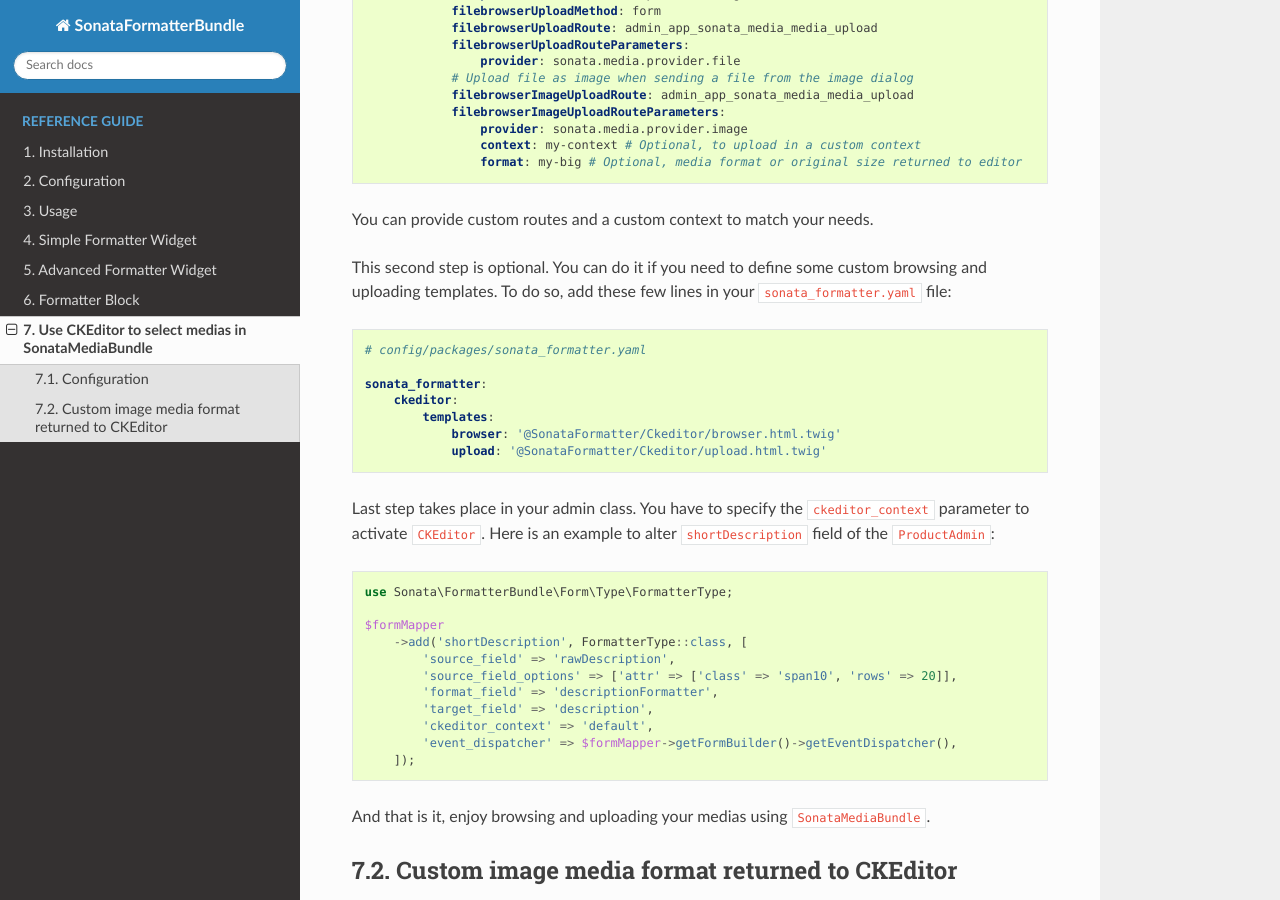
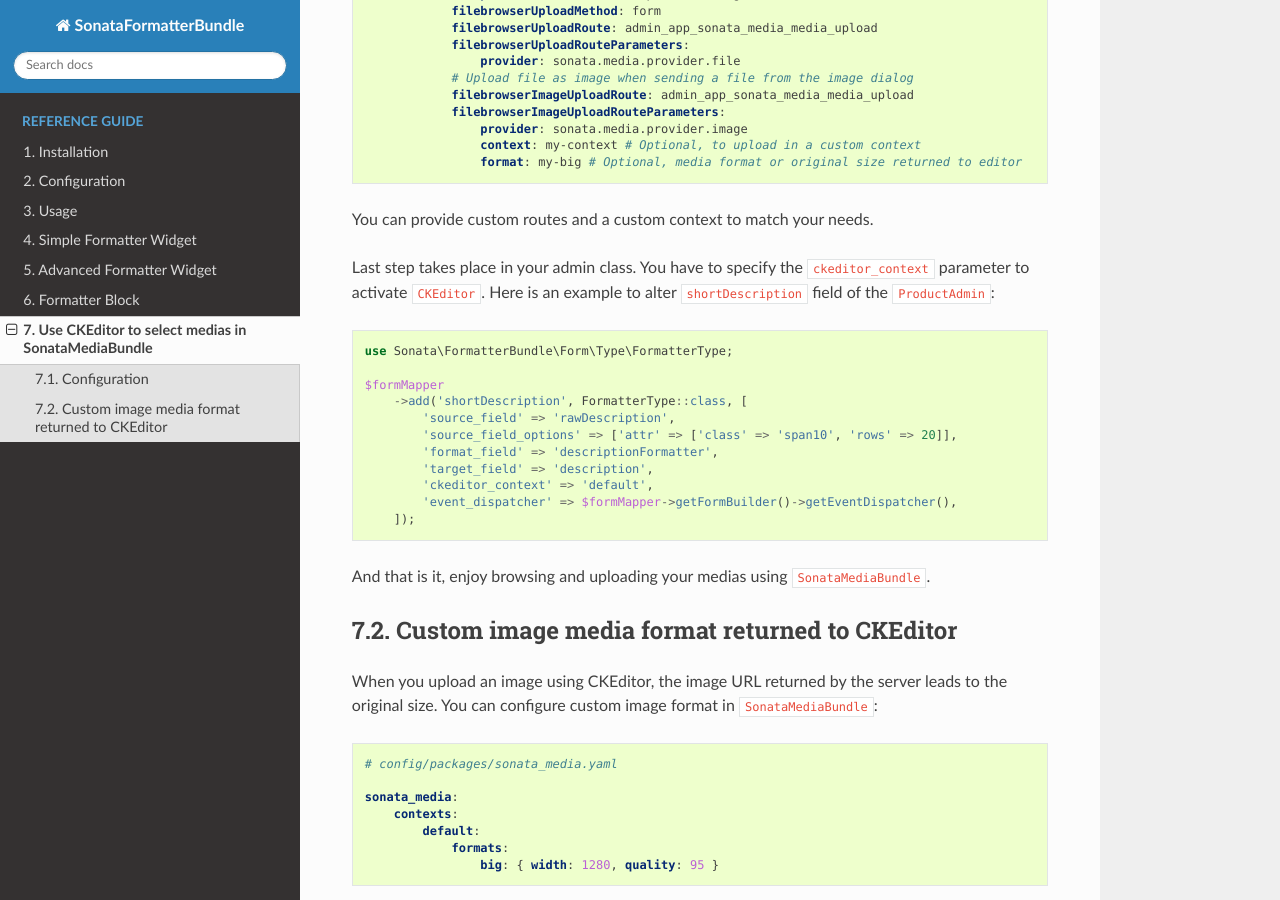
Before and after one commit to sonata-project/SonataFormatterBundle, a Sphinx documentation site: the page built from docs/reference/ckeditor_medias.rst, in a window 1280 px wide and 900 px high, scrolled down 826 px. Built offline with Sphinx 7.4.7 and the Read the Docs theme 2.0.0, drawn with Linux system fonts in a browser that asks for light colours.

Commit message:
Update docs

```diff
--- a/docs/reference/ckeditor_medias.rst
+++ b/docs/reference/ckeditor_medias.rst
@@ -53,20 +53,6 @@
                     format: my-big # Optional, media format or original size returned to editor
 
 You can provide custom routes and a custom context to match your needs.
-
-This second step is optional. You can do it if you need to define some
-custom browsing and uploading templates. To do so, add these few lines
-in your ``sonata_formatter.yaml`` file:
-
-.. code-block:: yaml
-
-  # config/packages/sonata_formatter.yaml
-
-  sonata_formatter:
-      ckeditor:
-          templates:
-              browser: '@SonataFormatter/Ckeditor/browser.html.twig'
-              upload: '@SonataFormatter/Ckeditor/upload.html.twig'
 
 Last step takes place in your admin class. You have to specify the
 ``ckeditor_context`` parameter to activate ``CKEditor``.
--- a/docs/reference/formatter_widget.rst
+++ b/docs/reference/formatter_widget.rst
@@ -118,11 +118,6 @@
 If you stop here, the most interesting part will not be present. Let's
 edit some configuration files.
 
-.. note::
-
-    If you want to see an actual implementation of this can, you can
-    have a look at the ``SonataNewsBundle``.
-
 Sonata Admin Integration
 ------------------------
 
```
